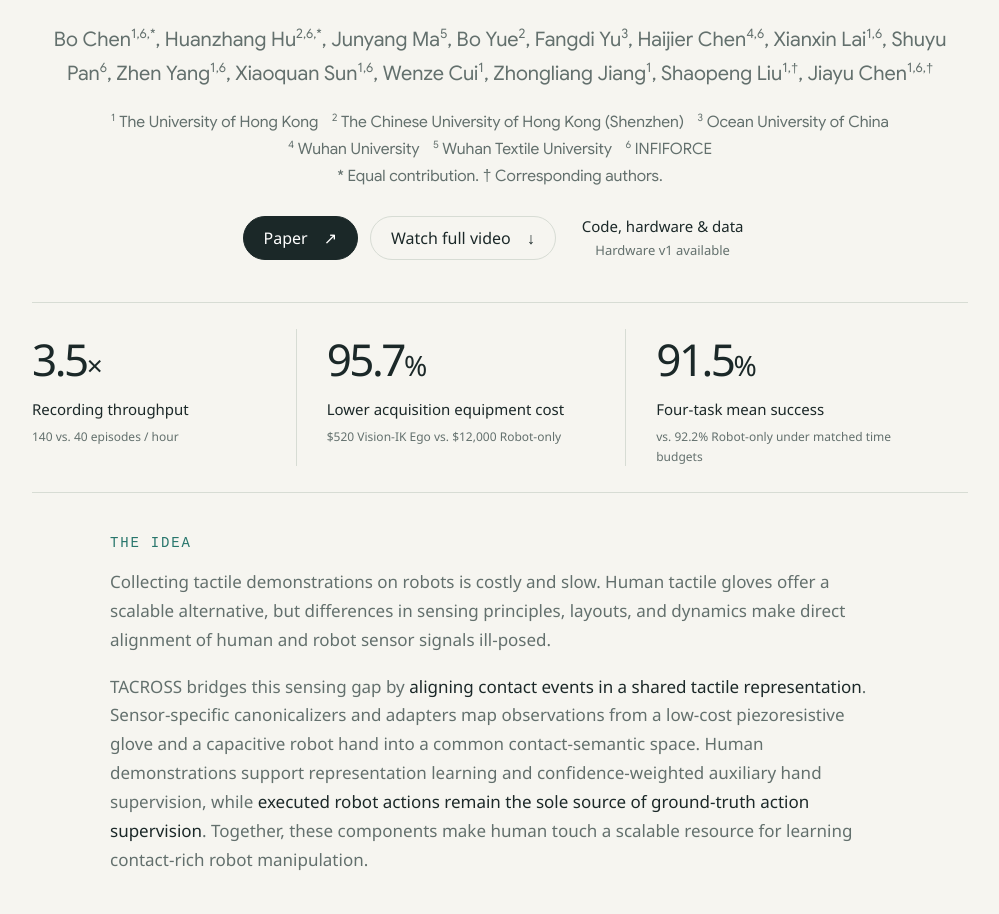
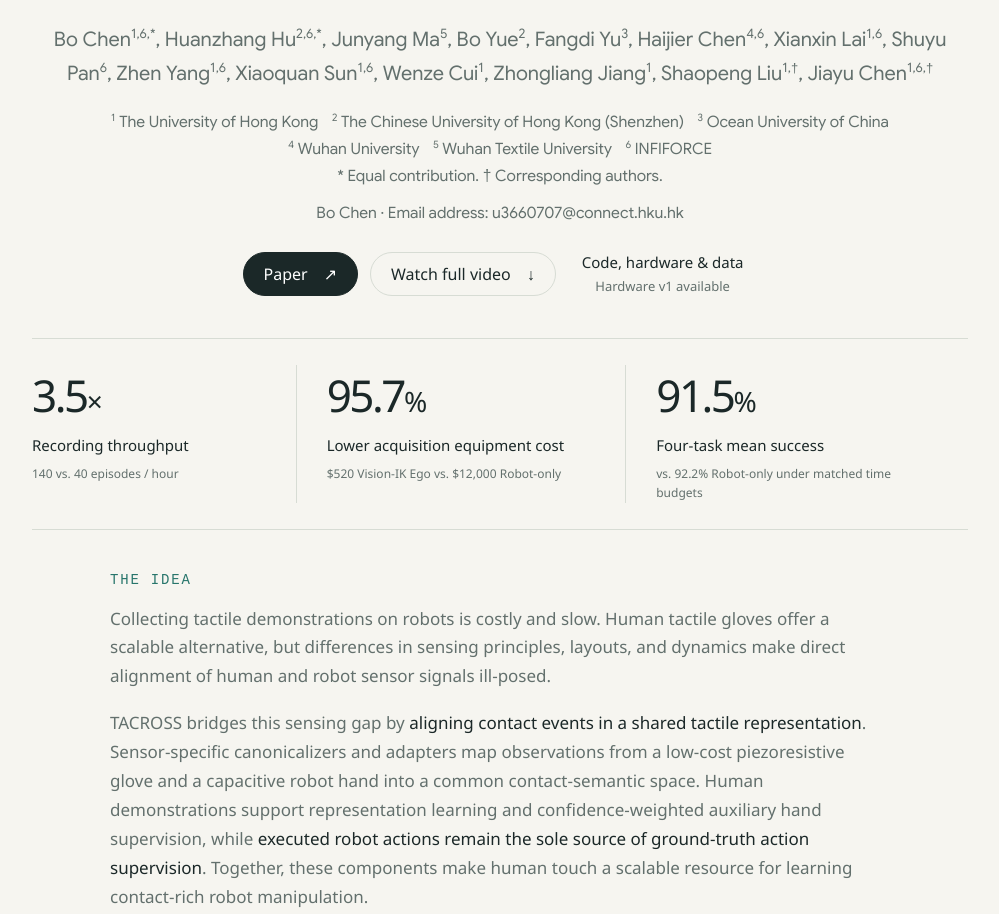
Before and after one commit to tacross-touch-project/tacross-touch-project.github.io, a plain HTML site: page index.html in a window 1280 px wide. Shown: the part 1229-2143 px from the top of the page, without its empty margins (256-1255 px from the left). Drawn offline with Linux system fonts and the light colour scheme.

Commit message:
Add Bo Chen contact email above project resource links

```diff
--- a/index.html
+++ b/index.html
@@ -115,7 +115,7 @@
 <div class="eyebrow"><span class="dot"></span> HUMAN TOUCH / ROBOT LEARNING</div>
 <div class="hero-heading"><h1>TACROSS: An Efficient and Low-Cost Scalable Human Touch System Across Heterogeneous Tactile Sensors for Dexterous Robot Learning</h1><p>Learning from human touch across heterogeneous tactile sensors.</p></div>
 <div class="authors">Bo Chen<sup>1,6,*</sup>, Huanzhang Hu<sup>2,6,*</sup>, Junyang Ma<sup>5</sup>, Bo Yue<sup>2</sup>, Fangdi Yu<sup>3</sup>, Haijier Chen<sup>4,6</sup>, Xianxin Lai<sup>1,6</sup>, Shuyu Pan<sup>6</sup>, Zhen Yang<sup>1,6</sup>, Xiaoquan Sun<sup>1,6</sup>, Wenze Cui<sup>1</sup>, Zhongliang Jiang<sup>1</sup>, Shaopeng Liu<sup>1,†</sup>, Jiayu Chen<sup>1,6,†</sup></div>
-<div class="affiliations" aria-label="Affiliations and author notes"><p><span class="affiliation-item"><sup>1</sup>&nbsp;The University of Hong Kong</span> <span class="affiliation-item"><sup>2</sup>&nbsp;The Chinese University of Hong Kong (Shenzhen)</span> <span class="affiliation-item"><sup>3</sup>&nbsp;Ocean University of China</span> <span class="affiliation-item"><sup>4</sup>&nbsp;Wuhan University</span> <span class="affiliation-item"><sup>5</sup>&nbsp;Wuhan Textile University</span> <span class="affiliation-item"><sup>6</sup>&nbsp;INFIFORCE</span><br>* Equal contribution. † Corresponding authors.</p></div>
+<div class="affiliations" aria-label="Affiliations and author notes"><p><span class="affiliation-item"><sup>1</sup>&nbsp;The University of Hong Kong</span> <span class="affiliation-item"><sup>2</sup>&nbsp;The Chinese University of Hong Kong (Shenzhen)</span> <span class="affiliation-item"><sup>3</sup>&nbsp;Ocean University of China</span> <span class="affiliation-item"><sup>4</sup>&nbsp;Wuhan University</span> <span class="affiliation-item"><sup>5</sup>&nbsp;Wuhan Textile University</span> <span class="affiliation-item"><sup>6</sup>&nbsp;INFIFORCE</span><br>* Equal contribution. † Corresponding authors.</p><p class="author-contact">Bo Chen · Email address: <a href="mailto:u3660707@connect.hku.hk">u3660707@connect.hku.hk</a></p></div>
 <div class="resource-line"><a class="button solid" href="https://arxiv.org/pdf/2610.11945" target="_blank" rel="noopener">Paper <span>↗</span></a><a class="button" href="#supplementary">Watch full video <span>↓</span></a><a class="text-link" href="#resources">Code, hardware & data <span class="soon">Hardware v1 available</span></a></div>
 <div class="headline-stats"><div><strong>3.5<span>×</span></strong><p>Recording throughput</p><small>140 vs. 40 episodes / hour</small></div><div><strong>95.7<span>%</span></strong><p>Lower acquisition equipment cost</p><small>$520 Vision-IK Ego vs. $12,000 Robot-only</small></div><div><strong>91.5<span>%</span></strong><p>Four-task mean success</p><small>vs. 92.2% Robot-only under matched time budgets</small></div></div>
 <div class="intro"><span class="section-label">THE IDEA</span><p>Collecting tactile demonstrations on robots is costly and slow. Human tactile gloves offer a scalable alternative, but differences in sensing principles, layouts, and dynamics make direct alignment of human and robot sensor signals ill-posed.</p><p>TACROSS bridges this sensing gap by <em>aligning contact events in a shared tactile representation</em>. Sensor-specific canonicalizers and adapters map observations from a low-cost piezoresistive glove and a capacitive robot hand into a common contact-semantic space. Human demonstrations support representation learning and confidence-weighted auxiliary hand supervision, while <em>executed robot actions remain the sole source of ground-truth action supervision</em>. Together, these components make human touch a scalable resource for learning contact-rich robot manipulation.</p></div>
```
